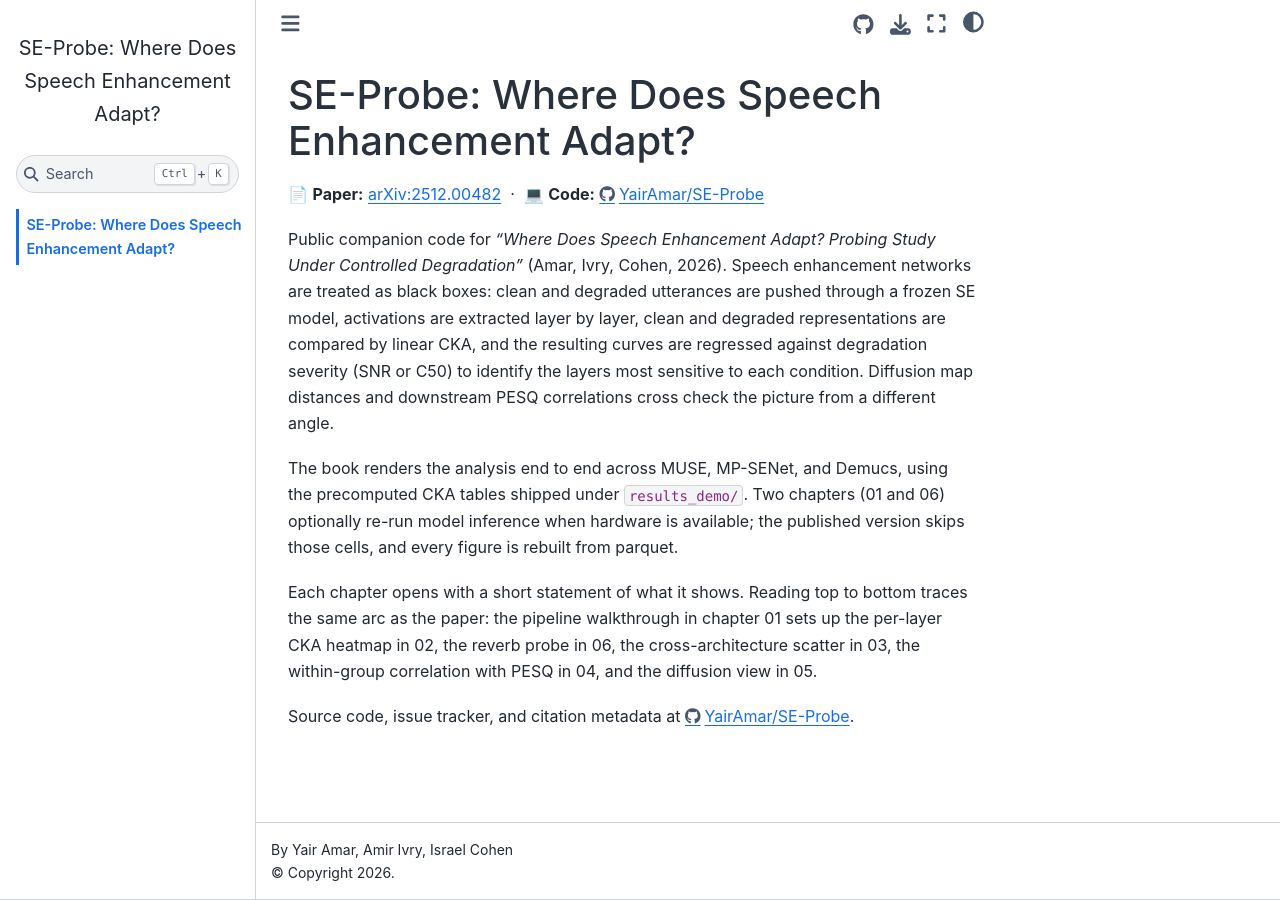
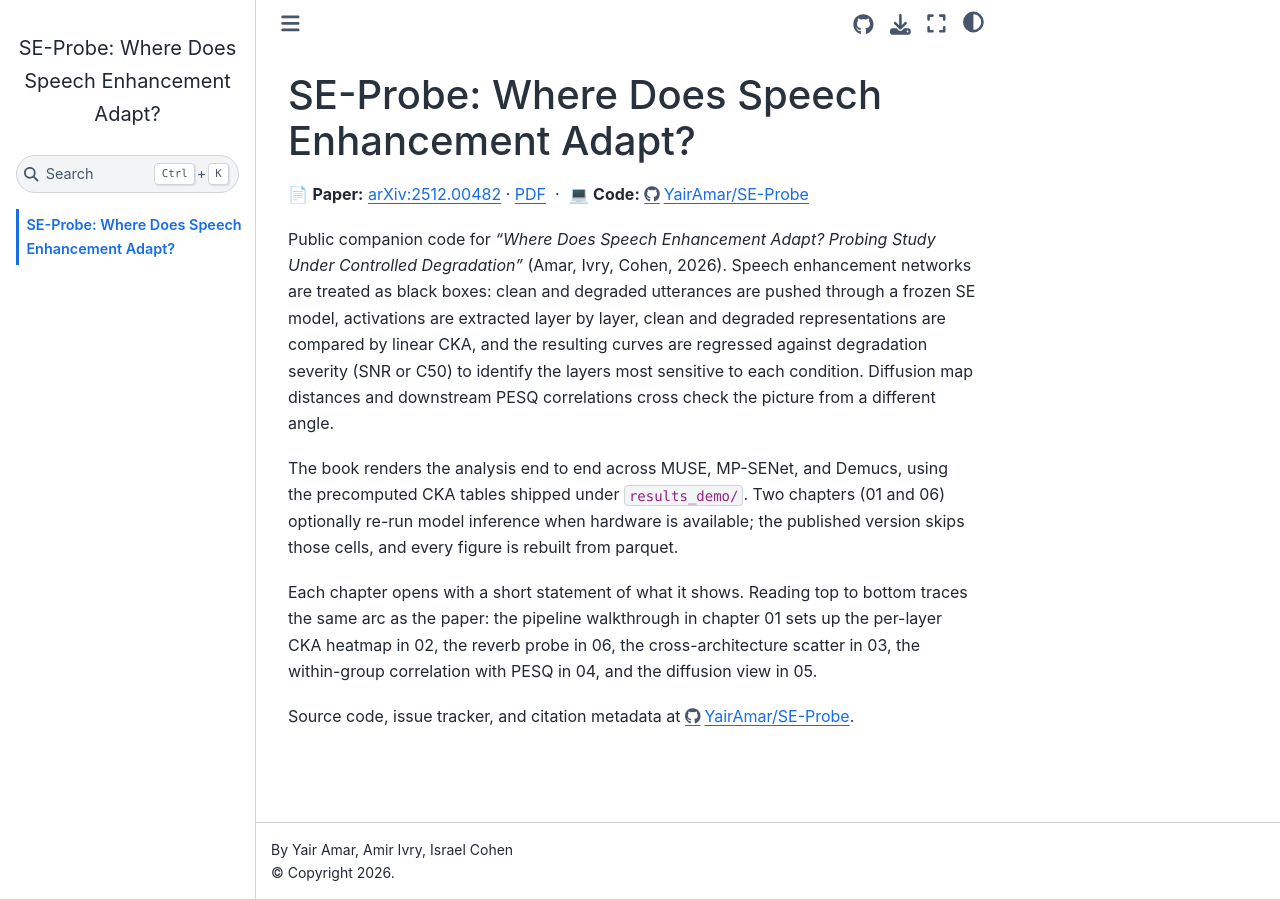
Before and after one commit to YairAmar/SE-Probe, a Jupyter Book: the page built from intro.md, in a window 1280 px wide. Built offline with Jupyter Book 1.0.4 settings and Sphinx 7.4.7 and the Sphinx Book theme 1.1.4, drawn with Linux system fonts in a browser that asks for light colours; pages that are not in the unit, such as notebooks, are missing from menus.

Commit message:
docs: add author-hosted PDF link alongside arXiv
PDF: https://amir-ivry.github.io/assets/papers/SE_probing.pdf

Added in:
- README.md hero
- intro.md (book landing page)
- CITATION.cff preferred-citation identifiers
- pyproject.toml [project.urls]
- HuggingFace model + dataset READMEs

Co-Authored-By: Claude Opus 4.7 (1M context) <noreply@anthropic.com>

```diff
--- a/intro.md
+++ b/intro.md
@@ -1,6 +1,6 @@
 # SE-Probe: Where Does Speech Enhancement Adapt?
 
-📄 **Paper:** [arXiv:2512.00482](https://arxiv.org/abs/2512.00482) &nbsp;·&nbsp; 💻 **Code:** <https://github.com/YairAmar/SE-Probe>
+📄 **Paper:** [arXiv:2512.00482](https://arxiv.org/abs/2512.00482) · [PDF](https://amir-ivry.github.io/assets/papers/SE_probing.pdf) &nbsp;·&nbsp; 💻 **Code:** <https://github.com/YairAmar/SE-Probe>
 
 Public companion code for *"Where Does Speech Enhancement Adapt? Probing Study Under Controlled Degradation"* (Amar, Ivry, Cohen, 2026). Speech enhancement networks are treated as black boxes: clean and degraded utterances are pushed through a frozen SE model, activations are extracted layer by layer, clean and degraded representations are compared by linear CKA, and the resulting curves are regressed against degradation severity (SNR or C50) to identify the layers most sensitive to each condition. Diffusion map distances and downstream PESQ correlations cross check the picture from a different angle.
 
--- a/pyproject.toml
+++ b/pyproject.toml
@@ -70,6 +70,7 @@ docs = [
 [project.urls]
 Homepage = "https://yairamar.github.io/SE-Probe/"
 Paper = "https://arxiv.org/abs/2512.00482"
+"Paper (PDF)" = "https://amir-ivry.github.io/assets/papers/SE_probing.pdf"
 Documentation = "https://yairamar.github.io/SE-Probe/"
 Repository = "https://github.com/YairAmar/SE-Probe"
 Issues = "https://github.com/YairAmar/SE-Probe/issues"
```
Also changed, not shown: README.md (+1 -1 lines), 1 other file.
